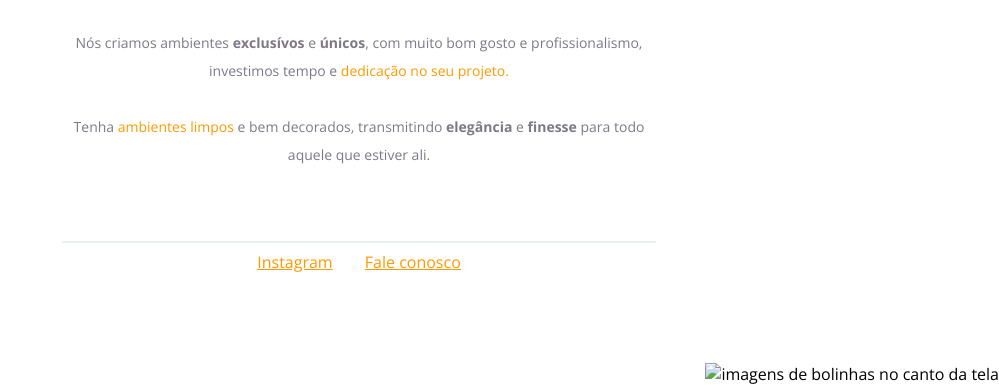
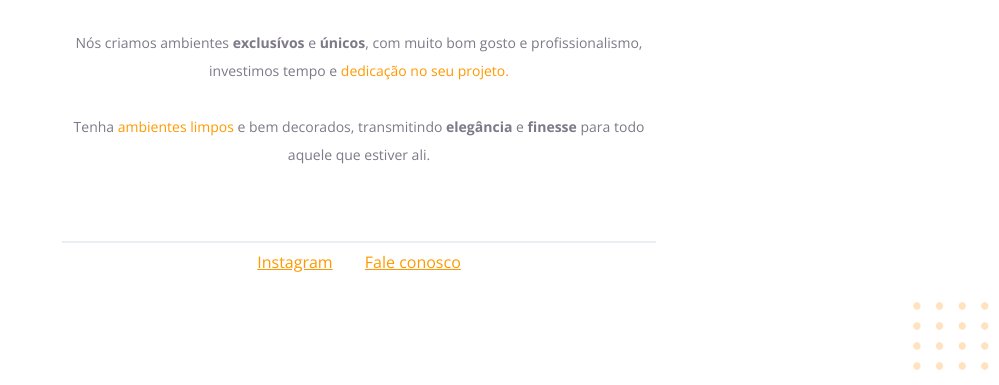
Before and after one commit to ToneLopes/explore-01-moveis, a plain HTML site: page index.html in a window 1280 px wide. Shown: the part 415-800 px from the top of the page, without its empty margins (281-1280 px from the left). Drawn offline with nearby package versions, Linux system fonts and the light colour scheme; the site is published under a folder, as on GitHub Pages, so addresses that start at the root find nothing.

Commit message:
fix: imagem das bolinhas.

```diff
--- a/index.html
+++ b/index.html
@@ -18,7 +18,7 @@
   <body>
     <div id="balls">
       <img
-        src="/images/balls-decoration.svg"
+        src="./images/balls-decoration.svg"
         alt="imagens de bolinhas no canto da tela"
       />
     </div>
```
